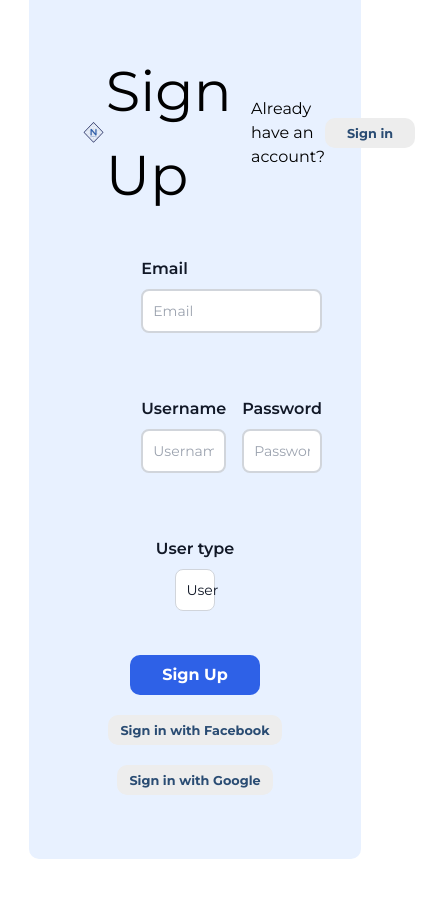
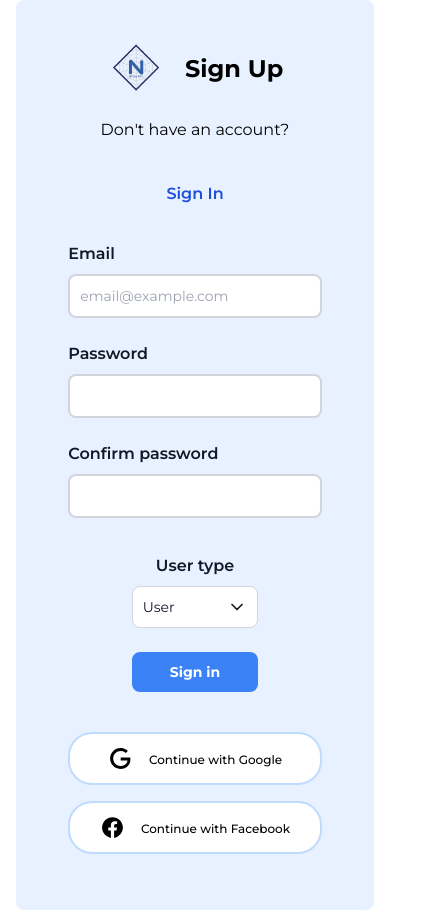
Before and after one commit to Hector-F-Romer0/NexusNet, a React (Vite) app: page /signup in a window 390 px wide. Shown: the whole page, 431 px wide, since content can reach past the window. Before the commit the page ends 859 px from the top, so only its background shows below. Built offline with nearby package versions, Linux system fonts and the light colour scheme.

Commit message:
Diseño del signup responsive con TailwindCSS

```diff
--- a/src/components/shared/FormInput.jsx
+++ b/src/components/shared/FormInput.jsx
@@ -1,10 +1,9 @@
 import React from "react";
 import PropTypes from "prop-types";
-import { InputContainerStyle, InputErrorStyle } from "../../styled-components/index/Input.style";
 
 const FormInput = ({ label, registerName, placeholder, register, type, validations, error }) => {
 	return (
-		<InputContainerStyle>
+		<div className="flex flex-col w-full my-3">
 			<label htmlFor={registerName} className="block mb-2 text-base font-semibold text-gray-900">
 				{label}
 			</label>
@@ -31,7 +30,7 @@ const FormInput = ({ label, registerName, placeholder, register, type, validatio
 			{error?.type === "validate" && (
 				<span className="mt-2 text-sm text-red-600 font-medium">{error?.message}</span>
 			)}
-		</InputContainerStyle>
+		</div>
 	);
 };
 
--- a/src/pages/index/SignUp.jsx
+++ b/src/pages/index/SignUp.jsx
@@ -1,23 +1,12 @@
 import React, { useState } from "react";
+
 import Logo from "../../assets/logo.png";
-import { Layout, LogoLayout, FormContentLayout, CenterCard } from "../../styled-components/index/sign.style.jsx";
-import {
-	ButtonContainerStyle,
-	ButtonGenericStyle,
-	PrimaryButtonStyle,
-} from "../../styled-components/index/Button.style";
-import { ProviderPhotoCard } from "../../styled-components/index/cardTopProvider.style";
 import { useNavigate } from "react-router";
 import { useForm } from "react-hook-form";
-import { FormStyle, InputContainerRowStyle } from "../../styled-components/index/Input.style";
 import FormInput from "../../components/shared/FormInput";
-import {
-	ButtonSubmitLayoutStyle,
-	FormSignUpStyle,
-	HeaderSignUpStyle,
-	LayoutSignUpStyle,
-} from "../../styled-components/index/SignUp.style";
 import DropDownList from "../../components/shared/DropDownList";
+import FacebookButton from "../../components/shared/FacebookButton";
+import GoogleButton from "../../components/shared/GoogleButton";
 
 const SignUp = () => {
 	const {
@@ -31,29 +20,35 @@ const SignUp = () => {
 	const navigate = useNavigate();
 
 	const onSubmit = (data) => {
-		console.log(data);
-		navigate("/client/home");
+		console.log({ data, typeUser });
+		// console.log(typeUser);
+		// navigate("/client/home");
 	};
 
 	return (
-		<CenterCard>
-			<LayoutSignUpStyle>
-				<HeaderSignUpStyle>
-					<div>
-						<img src={Logo}></img>
-						<h1>Sign Up</h1>
+		<div className="bg-white flex justify-center items-center h-screen flex-wrap">
+			<div className="bg-card w-11/12 lg:w-3/4 h-fit flex flex-col justify-center px-1 py-10 gap-6 rounded-lg lg:px-10 md:my-0 md:px-6 overflow-y-visible">
+				<div className="flex flex-col items-center justify-center flex-wrap lg:flex-row">
+					<div className="flex flex-row items-center justify-center">
+						<img src={Logo} alt="NexusNet logo" className="w-2/12" />
+						<h1 className=" text-2xl font-bold text-left pl-5 md:text-4xl">Sign Up</h1>
 					</div>
-					<div>
-						<h2>Already have an account?</h2>
-						<ButtonGenericStyle onClick={() => navigate("/signin")}>Sign in</ButtonGenericStyle>
+					<div className="flex flex-col items-center gap-5 lg:flex-row">
+						<h2 className="text-md  font-normal text-center my-5 lg:text-base">Don't have an account?</h2>
+						<span
+							onClick={() => navigate("/signin")}
+							className="text-blue-700 text-base font-semibold text-center block mx-auto cursor-pointer hover:text-blue-950">
+							Sign In
+						</span>
 					</div>
-				</HeaderSignUpStyle>
-				<FormSignUpStyle onSubmit={handleSubmit(onSubmit)}>
+				</div>
+				<div className="px-12">
+					<form action="" onSubmit={handleSubmit(onSubmit)}>
 						<FormInput
 							label="Email"
-						type="text"
+							type="email"
 							registerName="email"
-						placeholder="Email"
+							placeholder="email@example.com"
 							register={register}
 							validations={{
 								required: {
@@ -67,28 +62,10 @@ const SignUp = () => {
 							}}
 							error={errors.email}
 						/>
-					<FormInput
-						label="Username"
-						type="text"
-						registerName="username"
-						placeholder="Username"
-						register={register}
-						validations={{
-							required: {
-								value: true,
-								message: "Username is required.",
-							},
-							minLength: {
-								value: 3,
-								message: "Username must be between 3 and 18 characters.",
-							},
-						}}
-						error={errors.username}
-					/>
+						<div className="flex flex-col justify-around gap-0 md:flex-row md:gap-7">
 							<FormInput
 								label="Password"
 								type="password"
-						placeholder="Password"
 								registerName="password"
 								register={register}
 								validations={{
@@ -99,8 +76,20 @@ const SignUp = () => {
 								}}
 								error={errors.password}
 							/>
-				</FormSignUpStyle>
-				<ButtonSubmitLayoutStyle>
+							<FormInput
+								label="Confirm password"
+								type="password"
+								registerName="confirmationPassword"
+								register={register}
+								validations={{
+									required: {
+										value: true,
+										message: "Password is required.",
+									},
+								}}
+								error={errors.confirmationPassword}
+							/>
+						</div>
 						<DropDownList
 							label="User type"
 							availableOptions={[
@@ -109,15 +98,21 @@ const SignUp = () => {
 							]}
 							selected={typeUser}
 							setSelected={setTypeUser}></DropDownList>
-					<PrimaryButtonStyle>Sign Up</PrimaryButtonStyle>
-					<ButtonGenericStyle>Sign in with Facebook</ButtonGenericStyle>
-					<ButtonGenericStyle>Sign in with Google</ButtonGenericStyle>
-				</ButtonSubmitLayoutStyle>
-			</LayoutSignUpStyle>
-			<div>
-				<InputContainerRowStyle></InputContainerRowStyle>
+						<div className="flex justify-center">
+							<button
+								type="submit"
+								className="text-white bg-blue-500 hover:bg-blue-700 focus:ring-4 focus:ring-blue-300 font-bold rounded-lg text-sm px-5 py-2.5 w-2/4">
+								Sign in
+							</button>
 						</div>
-		</CenterCard>
+					</form>
+					<div className="flex flex-col mt-10">
+						<GoogleButton />
+						<FacebookButton />
+					</div>
+				</div>
+			</div>
+		</div>
 	);
 };
 
```
Lines whose indentation alone changed are shown as unchanged.
